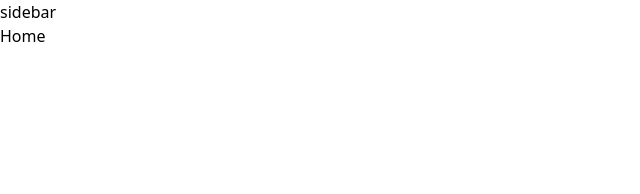
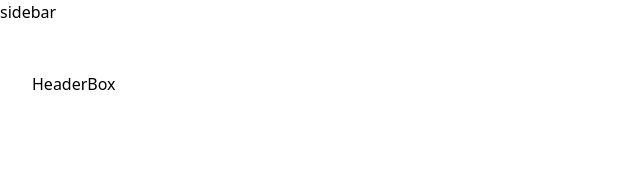
Before and after one commit to abhijaykheechee/banking-app, a Next.js app: page / in a window 1280 px wide. Shown: the top 194 px of the page, without its empty margins (0-640 px from the left). Built offline with nearby package versions, Linux system fonts and the light colour scheme.

Commit message:
update Home page and add HeaderBox component

```diff
--- a/app/(root)/page.tsx
+++ b/app/(root)/page.tsx
@@ -1,4 +1,20 @@
+import HeaderBox from "@/components/ui/HeaderBox";
+
 const Home = () => {
-  return <div>Home</div>;
+  const loggedIn = { firstName: "Abhijay" };
+  return (
+    <section className="home">
+      <div className="home-content">
+        <header className="home-header">
+          <HeaderBox
+            type="greeting"
+            title="Welcome"
+            user={loggedIn?.firstName || "Guest"}
+            subtext="Access and manage your account and transactions"
+          />
+        </header>
+      </div>
+    </section>
+  );
 };
 export default Home;
--- /dev/null
+++ b/components/ui/HeaderBox.tsx
@@ -0,0 +1,9 @@
+const HeaderBox = ({
+  type = "title",
+  title,
+  subtext,
+  user,
+}: HeaderBoxProps) => {
+  return <div>HeaderBox</div>;
+};
+export default HeaderBox;
```
